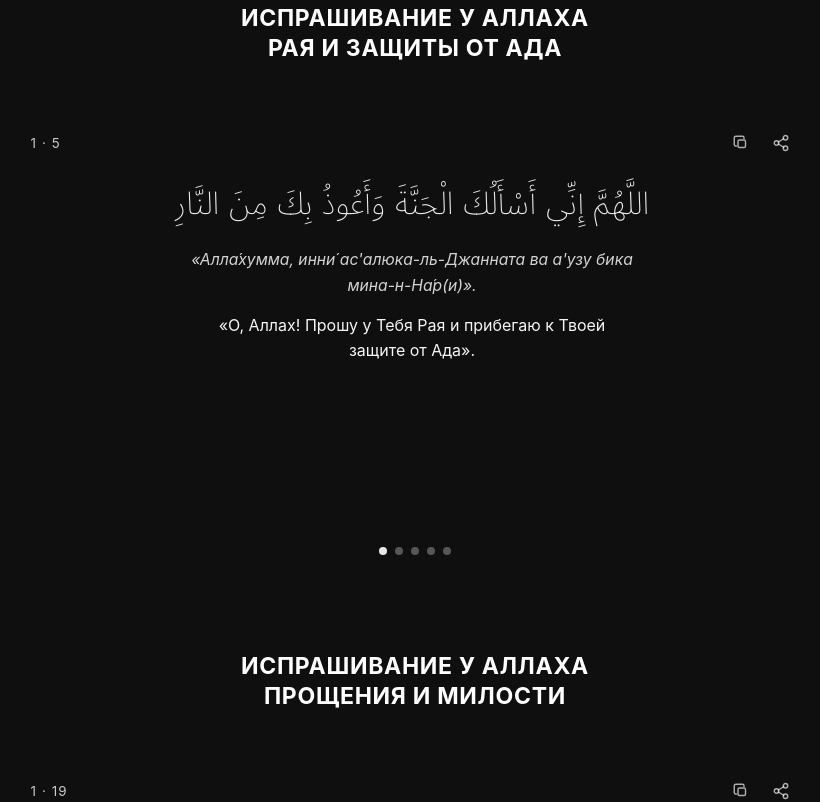
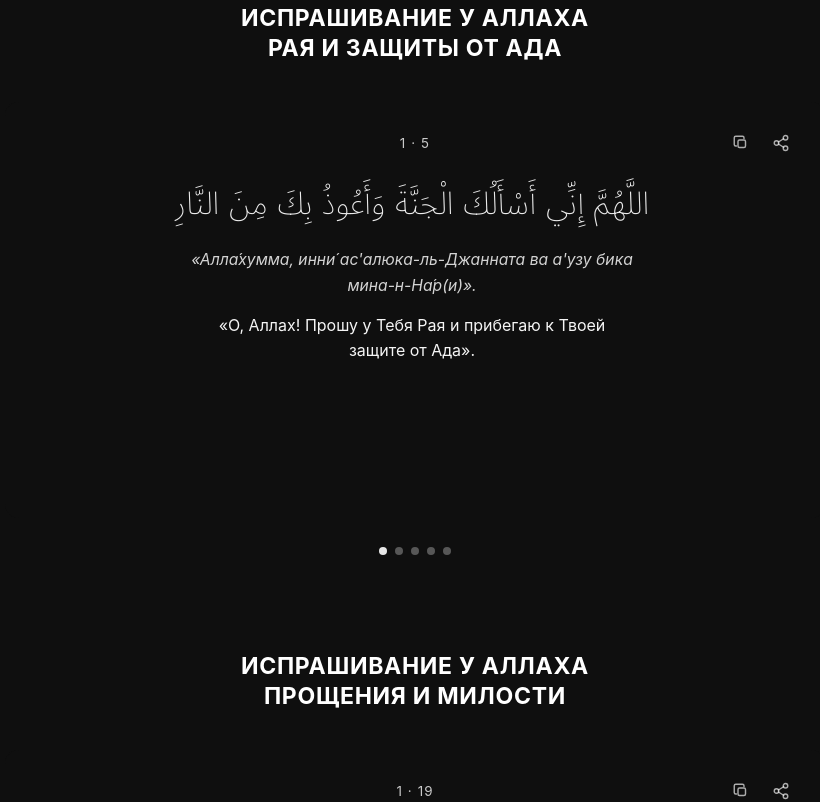
Before and after one commit to ALDYNEC-07/sto-dua, a Next.js app: page / in a window 1280 px wide. Shown: the part 900-1702 px from the top of the page, without its empty margins (225-1045 px from the left). Built offline with nearby package versions, Linux system fonts and the light colour scheme.

Commit message:
Обновить ссылку сайта и карточки дуа

```diff
--- a/src/app/globals.css
+++ b/src/app/globals.css
@@ -300,10 +300,11 @@ body {
 }
 
 .dua-slide__topline {
+  position: relative;
   display: flex;
   align-items: center;
-  justify-content: space-between;
-  gap: 12px;
+  justify-content: center;
+  min-height: 36px;
 }
 
 .dua-slide__content {
@@ -368,10 +369,14 @@ body {
 
 /* Изменено: действия стали компактными иконками в верхней строке | Зачем: управление не занимает место под текстом дуа */
 .dua-slide__actions {
+  position: absolute;
+  top: 50%;
+  right: 0;
   display: inline-flex;
   align-items: center;
   gap: 4px;
   flex-shrink: 0;
+  transform: translateY(-50%);
 }
 
 .dua-slide__action {
--- a/src/app/layout.tsx
+++ b/src/app/layout.tsx
@@ -19,7 +19,7 @@ const notoSansArabic = Noto_Sans_Arabic({
   variable: "--font-noto-sans-arabic",
 });
 
-const SITE_URL = "https://sto-dua.vercel.app";
+const SITE_URL = "https://dua-is-here.vercel.app/";
 const SITE_TITLE = "100 ДУА — из Корана и Сунны";
 const SITE_DESCRIPTION =
   "Сборник из 100 дуа (мольб) из Корана и Сунны с арабским текстом, транскрипцией и переводом на русский язык.";
--- a/src/components/ChapterSection.tsx
+++ b/src/components/ChapterSection.tsx
@@ -129,7 +129,7 @@ function ShareIcon() {
 // Что изменили: Добавили пороги для определения уверенного свайпа и фиксации оси жеста | Зачем: один свайп = один стабильный перелист без ложных срабатываний
 const SWIPE_THRESHOLD_PX = 44;
 const AXIS_LOCK_PX = 8;
-const SITE_URL = "https://sto-dua.vercel.app";
+const SITE_URL = "https://dua-is-here.vercel.app/";
 
 // Изменено: добавлен общий формат текста для копирования и шаринга | Зачем: обе кнопки отправляют одинаково аккуратно собранное дуа
 const formatDuaText = (dua: Dua) => {
--- a/src/components/SiteHeader.module.css
+++ b/src/components/SiteHeader.module.css
@@ -157,10 +157,7 @@
   transform: translateY(1px);
 }
 
-.settingsButton:active::before {
-  opacity: 1;
-  transform: translateY(-50%) scale(1.16);
-}
+/* Изменено: убран фон при нажатии на настройки | Зачем: иконки в шапке не получают отдельную подложку во время tap */
 
 .settingsButton:active .settingsIcon {
   transform: rotate(138deg) scale(0.9);
```
